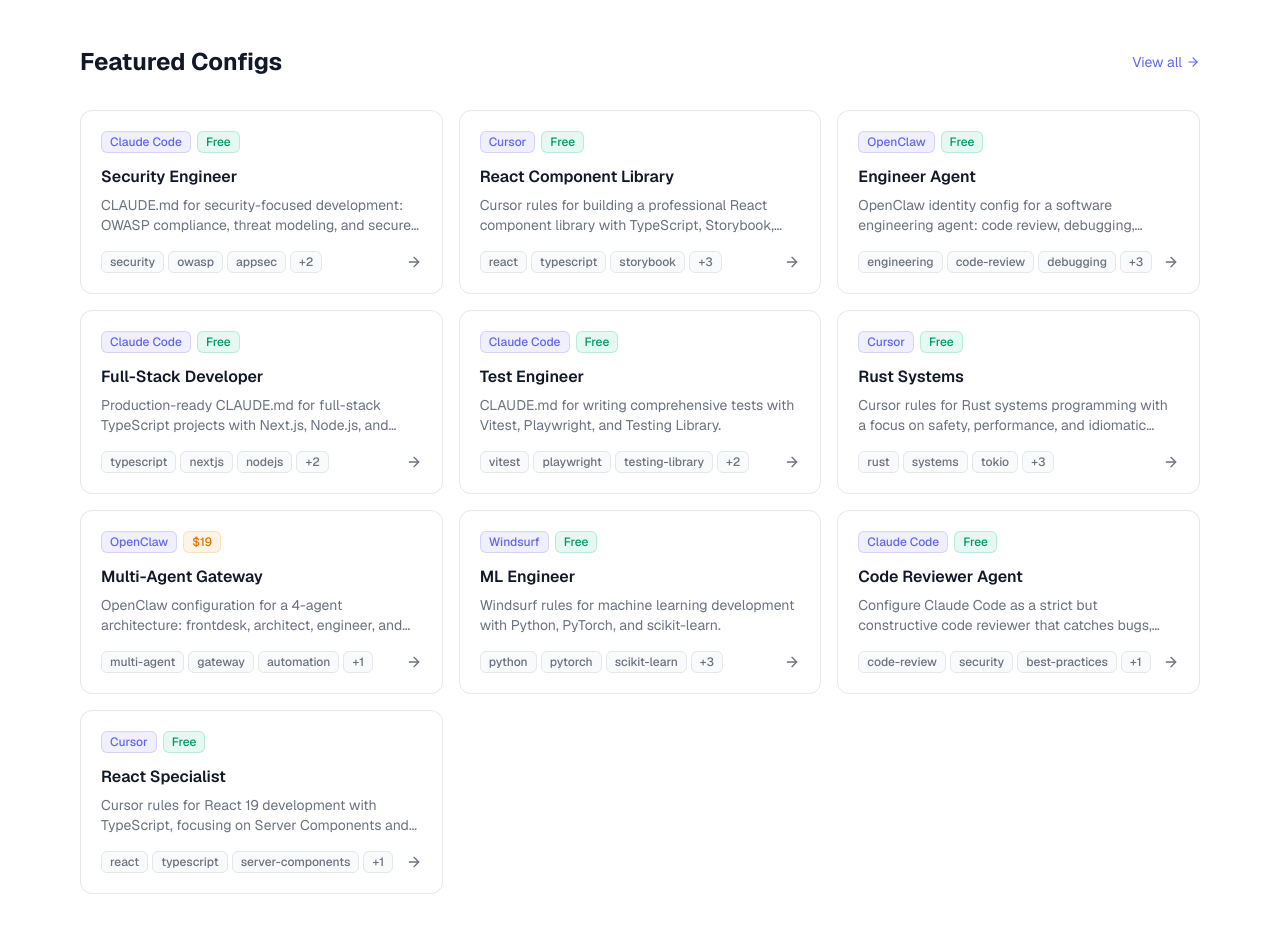
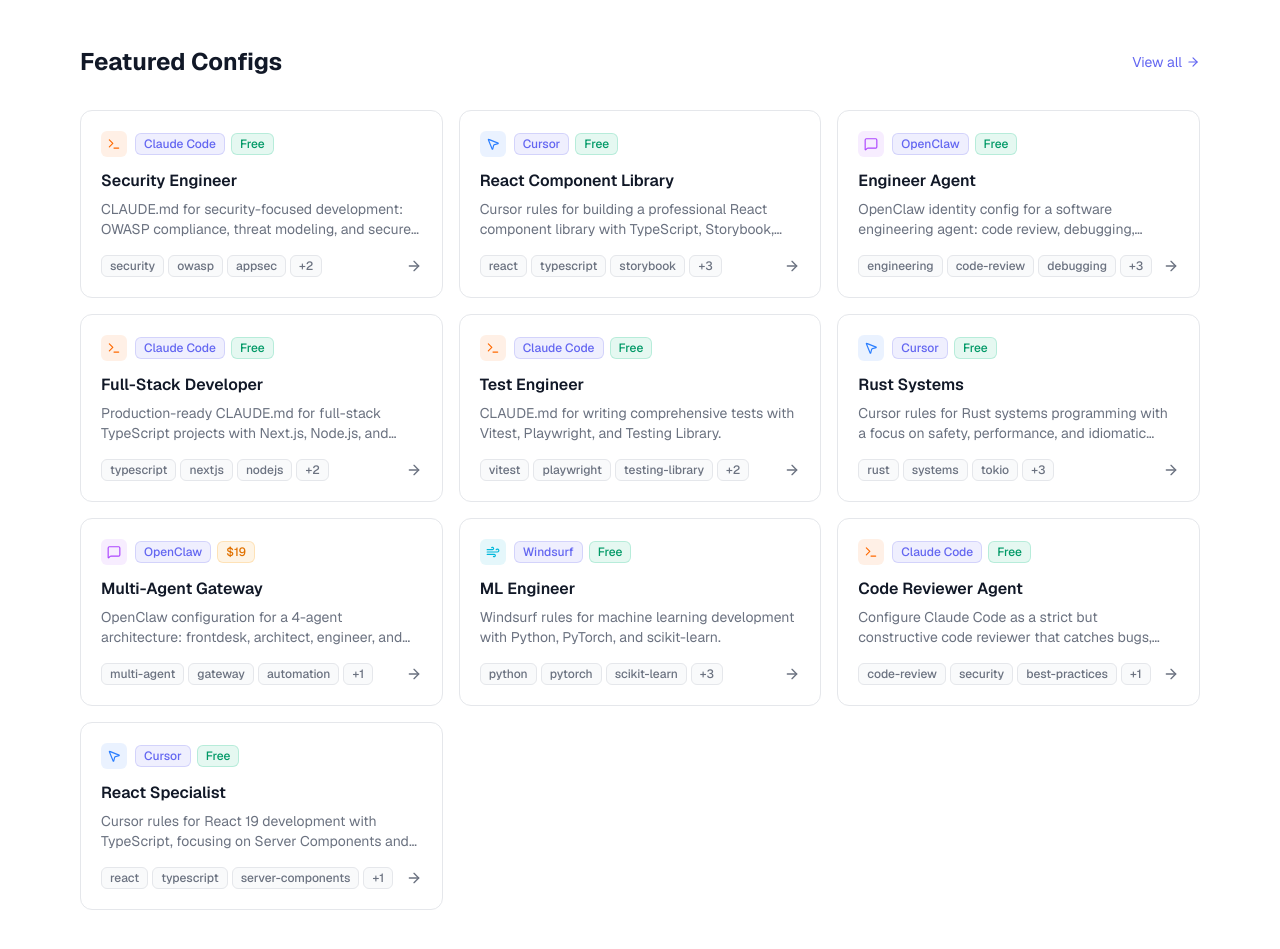
Before and after one commit to lalawgwg99/uumax, a Next.js app: page /en in a window 1280 px wide. Shown: the part 1420-2369 px from the top of the page. Built offline with nearby package versions, Linux system fonts and the light colour scheme; no server answers.

Commit message:
feat: add framework icons and color accents to config cards

```diff
--- a/src/components/configs/ConfigCard.tsx
+++ b/src/components/configs/ConfigCard.tsx
@@ -1,26 +1,50 @@
 import { Link } from "@/i18n/navigation";
 import { Badge } from "@/components/ui/Badge";
 import { FRAMEWORK_LABELS } from "@/lib/types";
-import type { ConfigMeta } from "@/lib/types";
-import { ArrowRight } from "lucide-react";
+import type { ConfigMeta, Framework } from "@/lib/types";
+import { ArrowRight, Terminal, MousePointer2, MessageSquare, Wind, FileText } from "lucide-react";
+
+const FRAMEWORK_ICON: Record<Framework, React.ElementType> = {
+  "claude-code": Terminal,
+  cursor: MousePointer2,
+  openclaw: MessageSquare,
+  windsurf: Wind,
+  generic: FileText,
+};
+
+const FRAMEWORK_ACCENT: Record<Framework, { icon: string; border: string }> = {
+  "claude-code": { icon: "text-orange-500 bg-orange-500/10", border: "hover:border-orange-400/50" },
+  cursor: { icon: "text-blue-500 bg-blue-500/10", border: "hover:border-blue-400/50" },
+  openclaw: { icon: "text-purple-500 bg-purple-500/10", border: "hover:border-purple-400/50" },
+  windsurf: { icon: "text-cyan-500 bg-cyan-500/10", border: "hover:border-cyan-400/50" },
+  generic: { icon: "text-[var(--fg-muted)] bg-[var(--bg-secondary)]", border: "hover:border-[var(--color-brand)]/40" },
+};
 
 interface ConfigCardProps {
   config: ConfigMeta;
 }
 
 export function ConfigCard({ config }: ConfigCardProps) {
+  const Icon = FRAMEWORK_ICON[config.framework];
+  const accent = FRAMEWORK_ACCENT[config.framework];
+
   return (
     <Link
       href={`/configs/${config.slug}`}
-      className="group block rounded-xl border border-[var(--border)] bg-[var(--card-bg)] p-5 hover:border-[var(--color-brand)]/40 transition-all hover:shadow-lg hover:shadow-[var(--color-brand)]/5"
+      className={`group block rounded-xl border border-[var(--border)] bg-[var(--card-bg)] p-5 transition-all hover:shadow-lg hover:shadow-black/5 ${accent.border}`}
     >
       <div className="flex items-start justify-between gap-3 mb-3">
+        <div className="flex items-center gap-2">
+          <span className={`inline-flex p-1.5 rounded-md shrink-0 ${accent.icon}`}>
+            <Icon size={14} />
+          </span>
           <div className="flex flex-wrap gap-1.5">
             <Badge variant="brand">{FRAMEWORK_LABELS[config.framework]}</Badge>
             {config.pricing === "premium" && (
               <Badge variant="amber">${config.price}</Badge>
             )}
             {config.pricing === "free" && <Badge variant="green">Free</Badge>}
+          </div>
         </div>
       </div>
 
```
Lines whose indentation alone changed are shown as unchanged.
